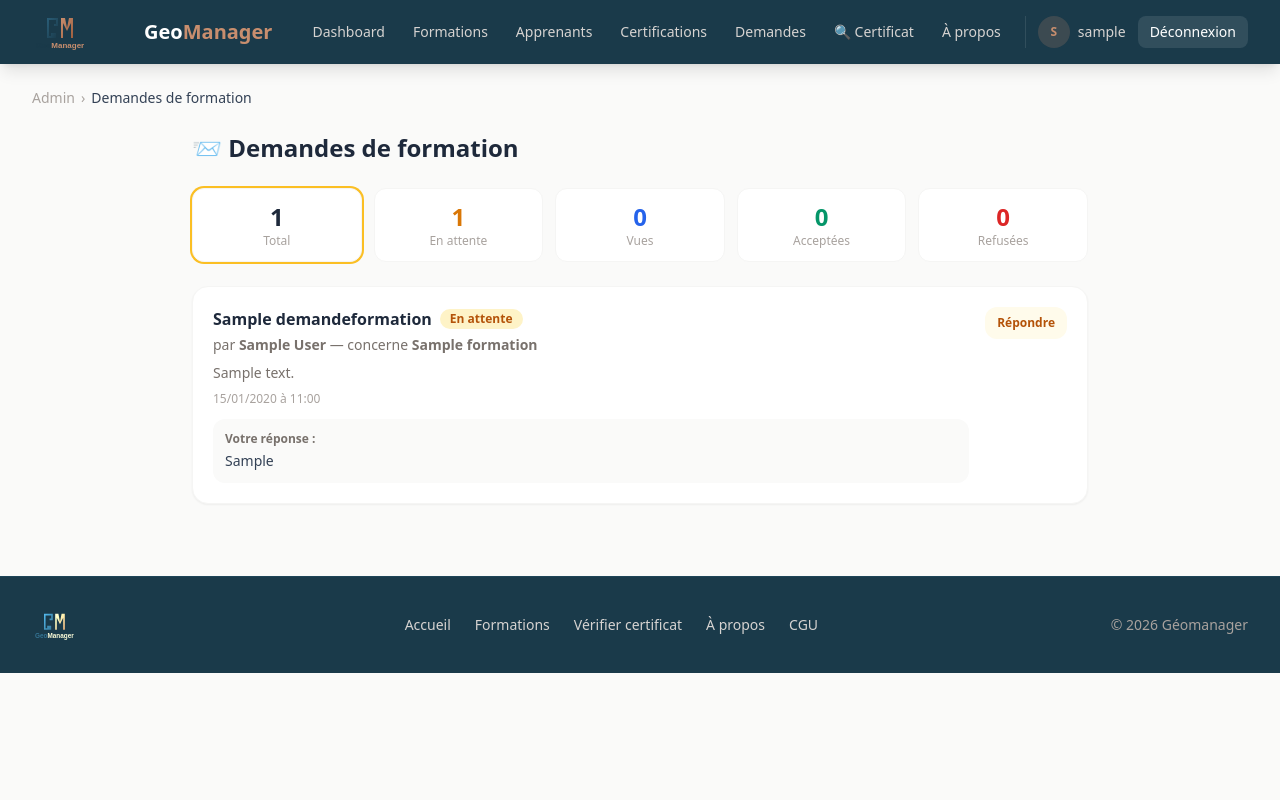
After one commit to mamelk/Geomanager, a Django app: page /admin-demandes/ in a window 1280 px wide. The commit adds this page. Run offline with Django 5.2, Linux system fonts and the light colour scheme; a user stored in the database is signed in; tables that the repository leaves empty hold one stand-in row (values such as "Sample post"); some libraries are stand-ins or nearby versions.

Commit message:
Feat: Students can request specific training from trainers
- New DemandeFormation model (title, description, optional existing formation, status)
- Student: submit request, view all my requests with status
- Admin: filterable list with stats, respond with accept/reject/mark-seen
- Links in navbar, student dashboard, and admin dashboard

🤖 Generated with Codebuff
Co-Authored-By: Codebuff <noreply@codebuff.com>

```diff
--- /dev/null
+++ b/courses/templates/courses/admin_demandes_formation.html
@@ -0,0 +1,130 @@
+{% extends "courses/base.html" %}
+{% block title %}Demandes de formation — Géomanager{% endblock %}
+
+{% block content %}
+<nav class="mb-6 text-sm text-stone-400 flex items-center gap-1.5">
+    <a href="{% url 'courses:admin_dashboard' %}" class="hover:text-amber-600 transition">Admin</a>
+    <span>›</span>
+    <span class="text-slate-700 font-medium">Demandes de formation</span>
+</nav>
+
+<div class="max-w-4xl mx-auto space-y-6">
+    <h1 class="text-2xl font-extrabold text-slate-800">📨 Demandes de formation</h1>
+
+    <!-- Stats -->
+    <div class="grid grid-cols-2 sm:grid-cols-5 gap-3">
+        <a href="{% url 'courses:admin_demandes_formation' %}"
+           class="bg-white rounded-xl border border-stone-100 p-3 text-center hover:shadow-md transition
+                  {% if not statut_actuel %}ring-2 ring-amber-400{% endif %}">
+            <p class="text-2xl font-bold text-slate-800">{{ stats.total }}</p>
+            <p class="text-xs text-stone-400">Total</p>
+        </a>
+        <a href="?statut=en_attente"
+           class="bg-white rounded-xl border border-stone-100 p-3 text-center hover:shadow-md transition
+                  {% if statut_actuel == 'en_attente' %}ring-2 ring-amber-400{% endif %}">
+            <p class="text-2xl font-bold text-amber-600">{{ stats.en_attente }}</p>
+            <p class="text-xs text-stone-400">En attente</p>
+        </a>
+        <a href="?statut=vue"
+           class="bg-white rounded-xl border border-stone-100 p-3 text-center hover:shadow-md transition
+                  {% if statut_actuel == 'vue' %}ring-2 ring-blue-400{% endif %}">
+            <p class="text-2xl font-bold text-blue-600">{{ stats.vue }}</p>
+            <p class="text-xs text-stone-400">Vues</p>
+        </a>
+        <a href="?statut=acceptee"
+           class="bg-white rounded-xl border border-stone-100 p-3 text-center hover:shadow-md transition
+                  {% if statut_actuel == 'acceptee' %}ring-2 ring-emerald-400{% endif %}">
+            <p class="text-2xl font-bold text-emerald-600">{{ stats.acceptee }}</p>
+            <p class="text-xs text-stone-400">Acceptées</p>
+        </a>
+        <a href="?statut=refusee"
+           class="bg-white rounded-xl border border-stone-100 p-3 text-center hover:shadow-md transition
+                  {% if statut_actuel == 'refusee' %}ring-2 ring-red-400{% endif %}">
+            <p class="text-2xl font-bold text-red-600">{{ stats.refusee }}</p>
+            <p class="text-xs text-stone-400">Refusées</p>
+        </a>
+    </div>
+
+    <!-- Liste des demandes -->
+    {% if demandes %}
+        <div class="space-y-4">
+            {% for d in demandes %}
+            <div class="bg-white rounded-2xl shadow-sm border border-stone-100 p-5" x-data="{ open: false }">
+                <div class="flex items-start justify-between gap-4">
+                    <div class="flex-1">
+                        <div class="flex items-center gap-2 mb-1">
+                            <h2 class="text-base font-bold text-slate-800">{{ d.titre }}</h2>
+                            <span class="inline-flex items-center px-2.5 py-0.5 rounded-full text-xs font-semibold
+                                {% if d.statut == 'en_attente' %}bg-amber-100 text-amber-700
+                                {% elif d.statut == 'vue' %}bg-blue-100 text-blue-700
+                                {% elif d.statut == 'acceptee' %}bg-emerald-100 text-emerald-700
+                                {% elif d.statut == 'refusee' %}bg-red-100 text-red-700
+                                {% endif %}">
+                                {{ d.get_statut_display }}
+                            </span>
+                        </div>
+                        <p class="text-sm text-stone-500">
+                            par <strong>{{ d.etudiant.get_full_name|default:d.etudiant.username }}</strong>
+                            {% if d.formation_existante %} — concerne <strong>{{ d.formation_existante.titre }}</strong>{% endif %}
+                        </p>
+                        {% if d.description %}
+                            <p class="text-sm text-stone-500 mt-2">{{ d.description|truncatewords:50 }}</p>
+                        {% endif %}
+                        <p class="text-xs text-stone-400 mt-2">{{ d.date_creation|date:"d/m/Y à H:i" }}</p>
+
+                        {% if d.reponse_formateur %}
+                            <div class="bg-stone-50 rounded-xl p-3 mt-3">
+                                <p class="text-xs font-semibold text-stone-500 mb-1">Votre réponse :</p>
+                                <p class="text-sm text-slate-700">{{ d.reponse_formateur }}</p>
+                            </div>
+                        {% endif %}
+                    </div>
+
+                    <button @click="open = !open"
+                            class="shrink-0 px-3 py-2 rounded-xl bg-amber-50 text-amber-700 text-xs font-bold hover:bg-amber-100 transition">
+                        Répondre
+                    </button>
+                </div>
+
+                <!-- Formulaire de réponse -->
+                <div x-show="open" x-transition class="mt-4 pt-4 border-t border-stone-100" style="display:none">
+                    <form action="{% url 'courses:admin_repondre_demande' demande_id=d.id %}" method="POST" class="space-y-3">
+                        {% csrf_token %}
+                        <div>
+                            <label class="block text-sm font-semibold text-slate-700 mb-1.5">Votre réponse</label>
+                            <textarea name="reponse_formateur" rows="3"
+                                      placeholder="Expliquez votre décision à l'apprenant..."
+                                      class="w-full px-4 py-3 rounded-xl border border-stone-200 focus:border-amber-400 focus:ring-2 focus:ring-amber-100 outline-none text-sm">{{ d.reponse_formateur }}</textarea>
+                        </div>
+                        <div class="flex gap-2 flex-wrap">
+                            <button type="submit" name="action" value="marquer_vue"
+                                    class="px-4 py-2 rounded-lg bg-blue-50 text-blue-700 text-xs font-semibold hover:bg-blue-100 transition">
+                                👁 Marquer vue
+                            </button>
+                            <button type="submit" name="action" value="accepter"
+                                    class="px-4 py-2 rounded-lg bg-emerald-500 text-white text-xs font-semibold hover:bg-emerald-600 transition">
+                                ✅ Accepter
+                            </button>
+                            <button type="submit" name="action" value="refuser"
+                                    class="px-4 py-2 rounded-lg bg-red-50 text-red-700 text-xs font-semibold hover:bg-red-100 transition">
+                                ❌ Refuser
+                            </button>
+                        </div>
+                    </form>
+                </div>
+            </div>
+            {% endfor %}
+        </div>
+    {% else %}
+        <div class="bg-white rounded-2xl shadow-sm border border-stone-100 p-10 text-center">
+            <p class="text-stone-400">
+                {% if statut_actuel %}
+                    Aucune demande avec le statut « {{ statut_actuel }} ».
+                {% else %}
+                    Aucune demande de formation pour le moment.
+                {% endif %}
+            </p>
+        </div>
+    {% endif %}
+</div>
+{% endblock %}
--- a/courses/templates/courses/base.html
+++ b/courses/templates/courses/base.html
@@ -66,6 +66,10 @@
                                class="px-3 py-2 rounded-lg text-stone-300 hover:text-white hover:bg-white/10 font-medium transition text-sm">
                                 Certifications
                             </a>
+                            <a href="{% url 'courses:admin_demandes_formation' %}"
+                               class="px-3 py-2 rounded-lg text-stone-300 hover:text-white hover:bg-white/10 font-medium transition text-sm">
+                                Demandes
+                            </a>
                         {% else %}
                             {# ─── MENU APPRENANT ─── #}
                             <a href="{% url 'courses:dashboard' %}"
@@ -79,6 +83,10 @@
                             <a href="{% url 'courses:mes_certifications' %}"
                                class="px-3 py-2 rounded-lg text-stone-300 hover:text-white hover:bg-white/10 font-medium transition text-sm">
                                 Certifications
+                            </a>
+                            <a href="{% url 'courses:mes_demandes' %}"
+                               class="px-3 py-2 rounded-lg text-stone-300 hover:text-white hover:bg-white/10 font-medium transition text-sm">
+                                Mes demandes
                             </a>
                         {% endif %}
 
--- a/courses/urls.py
+++ b/courses/urls.py
@@ -68,6 +68,12 @@ urlpatterns = [
     path('admin-certifications/', views.admin_certifications, name='admin_certifications'),
     path('admin-transactions/', views.admin_transactions, name='admin_transactions'),
 
+    # ══ DEMANDES DE FORMATION ══
+    path('demander-formation/', views.demander_formation, name='demander_formation'),
+    path('mes-demandes/', views.mes_demandes, name='mes_demandes'),
+    path('admin-demandes/', views.admin_demandes_formation, name='admin_demandes_formation'),
+    path('admin-demandes/<int:demande_id>/repondre/', views.admin_repondre_demande, name='admin_repondre_demande'),
+
     # ══ CONTENU PUBLIC ══
     path('formations/', views.liste_formations, name='liste_formations'),
     path('formations/<int:formation_id>/', views.formation_detail_view, name='formation_detail'),
--- a/courses/views.py
+++ b/courses/views.py
@@ -20,7 +20,7 @@ from django.views.decorators.csrf import csrf_exempt
 from django.conf import settings
 
 logger = logging.getLogger(__name__)
-from .models import Formation, Module, Lecon, Examen, Question, OptionReponse, Commentaire, TentativeExamen, VideoLecon, RessourceComplementaire, Inscription, ProgressionLecon
+from .models import Formation, Module, Lecon, Examen, Question, OptionReponse, Commentaire, TentativeExamen, VideoLecon, RessourceComplementaire, Inscription, ProgressionLecon, DemandeFormation
 from .forms import CommentaireForm, FormationForm, LeconForm, ExamenForm, VideoLeconForm, RessourceForm
 from .services import evaluer_examen, generer_certificat_pdf
 
@@ -1519,3 +1519,100 @@ def passer_examen(request, examen_id):
         'duree_auto_minutes': duree_auto_minutes,
         'nb_questions': nb_questions,
     })
+
+
+# ═══════════════════════════════════════
+#  DEMANDES DE FORMATION
+# ═══════════════════════════════════════
+
+@login_required
+def demander_formation(request):
+    """L'apprenant soumet une demande de formation au formateur."""
+    formations = Formation.objects.all().order_by('titre')
+
+    if request.method == 'POST':
+        titre = request.POST.get('titre', '').strip()
+        description = request.POST.get('description', '').strip()
+        formation_id = request.POST.get('formation_existante')
+
+        if not titre:
+            messages.error(request, 'Veuillez saisir le titre de la formation souhaitée.')
+            return redirect('courses:demander_formation')
+
+        formation_existante = None
+        if formation_id:
+            formation_existante = get_object_or_404(Formation, id=formation_id)
+
+        DemandeFormation.objects.create(
+            etudiant=request.user,
+            titre=titre,
+            description=description,
+            formation_existante=formation_existante,
+        )
+        messages.success(
+            request,
+            'Votre demande a été envoyée au formateur. Vous serez notifié de sa réponse.'
+        )
+        return redirect('courses:mes_demandes')
+
+    return render(request, 'courses/demander_formation.html', {
+        'formations': formations,
+    })
+
+
+@login_required
+def mes_demandes(request):
+    """L'apprenant consulte ses demandes de formation."""
+    demandes = DemandeFormation.objects.filter(etudiant=request.user)
+    return render(request, 'courses/mes_demandes.html', {
+        'demandes': demandes,
+    })
+
+
+@user_passes_test(is_formateur, login_url='courses:login')
+def admin_demandes_formation(request):
+    """Liste de toutes les demandes de formation (côté formateur)."""
+    statut = request.GET.get('statut', '')
+    demandes = DemandeFormation.objects.select_related('etudiant', 'formation_existante')
+    if statut:
+        demandes = demandes.filter(statut=statut)
+    demandes = demandes.order_by('-date_creation')
+
+    stats = {
+        'total': DemandeFormation.objects.count(),
+        'en_attente': DemandeFormation.objects.filter(statut='en_attente').count(),
+        'vue': DemandeFormation.objects.filter(statut='vue').count(),
+        'acceptee': DemandeFormation.objects.filter(statut='acceptee').count(),
+        'refusee': DemandeFormation.objects.filter(statut='refusee').count(),
+    }
+
+    return render(request, 'courses/admin_demandes_formation.html', {
+        'demandes': demandes,
+        'stats': stats,
+        'statut_actuel': statut,
+    })
+
+
+@user_passes_test(is_formateur, login_url='courses:login')
+def admin_repondre_demande(request, demande_id):
+    """Le formateur répond à une demande de formation."""
+    demande = get_object_or_404(DemandeFormation, id=demande_id)
+
+    if request.method == 'POST':
+        action = request.POST.get('action', '')
+        reponse = request.POST.get('reponse_formateur', '').strip()
+
+        demande.reponse_formateur = reponse
+        if action == 'accepter':
+            demande.statut = 'acceptee'
+            messages.success(request, f'Demande de "{demande.etudiant.username}" acceptée.')
+        elif action == 'refuser':
+            demande.statut = 'refusee'
+            messages.success(request, f'Demande de "{demande.etudiant.username}" refusée.')
+        elif action == 'marquer_vue':
+            demande.statut = 'vue'
+            messages.success(request, f'Demande marquée comme vue.')
+        demande.save()
+        return redirect('courses:admin_demandes_formation')
+
+    return redirect('courses:admin_demandes_formation')
```
Also changed, not shown: courses/models.py (+32 -0 lines), courses/templates/courses/admin_dashboard.html (+11 -0 lines), courses/templates/courses/dashboard.html (+19 -0 lines), courses/templates/courses/demander_formation.html (added, +68 -0 lines), courses/templates/courses/mes_demandes.html (added, +66 -0 lines), courses/migrations/0010_demandeformation.py (added).
